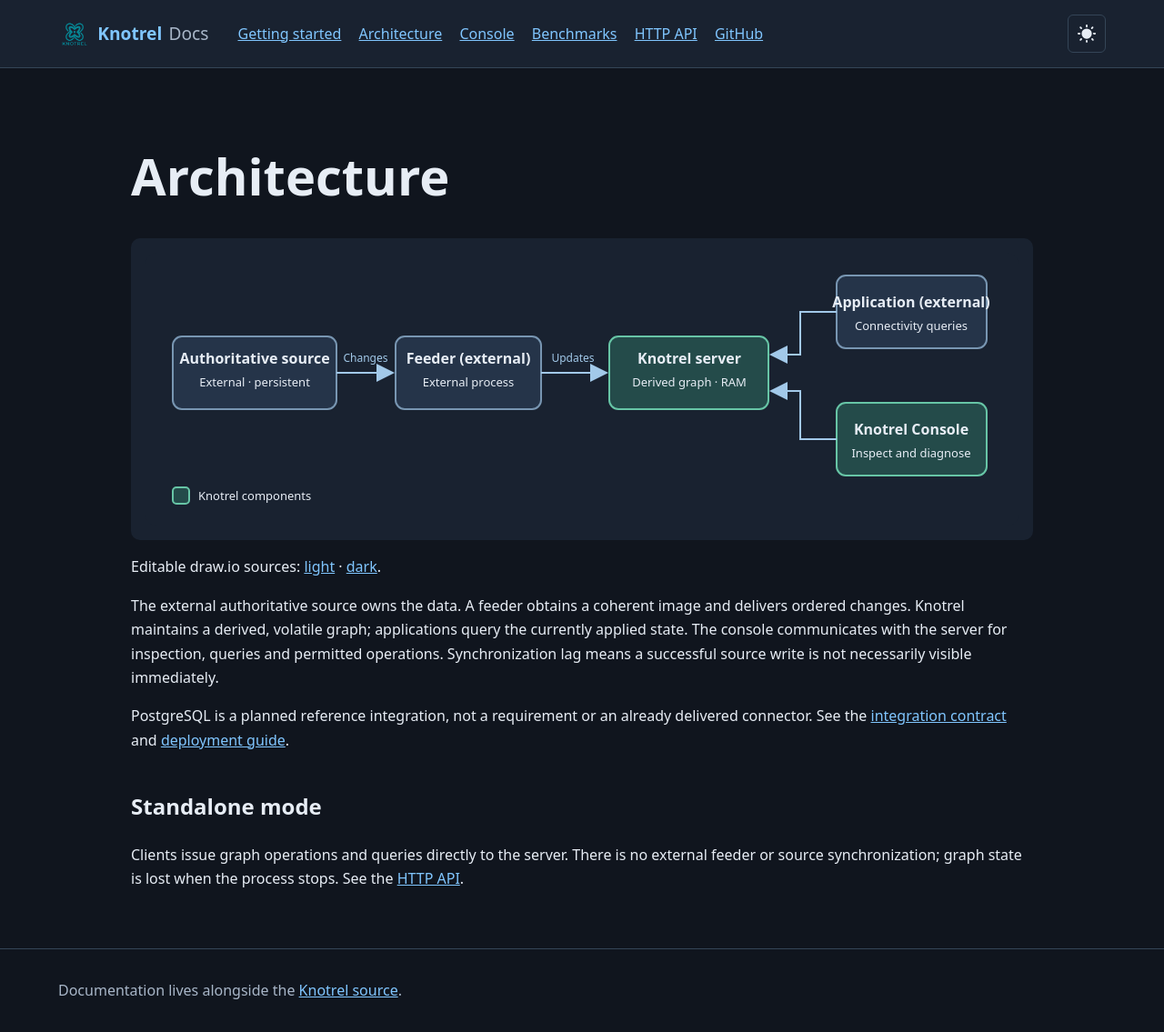
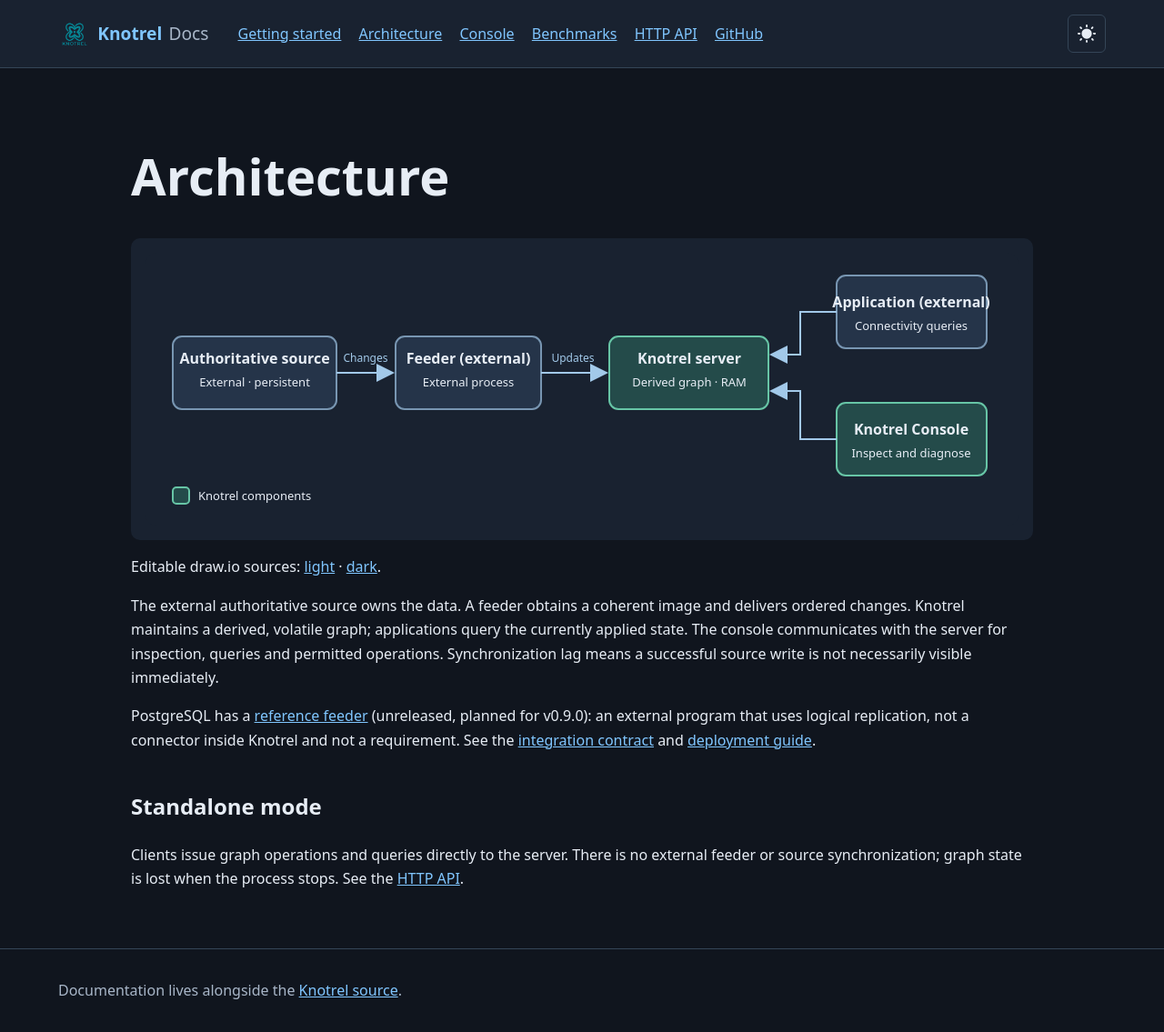
Before and after one commit to knotrel/knotrel, a Jekyll site: the page built from docs/architecture-site.md, in a window 1280 px wide. Shown: the whole page at 91% size. Built offline with Jekyll 4.4.1, drawn with Linux system fonts in a browser that asks for light colours.

Commit message:
docs(site): describe the PostgreSQL reference feeder on the architecture page
Co-Authored-By: Claude Opus 5.5 <noreply@anthropic.com>

```diff
--- a/docs/architecture-site.md
+++ b/docs/architecture-site.md
@@ -11,7 +11,7 @@ Editable draw.io sources: [light](diagrams/architecture.drawio) · [dark](diagra
 
 The external authoritative source owns the data. A feeder obtains a coherent image and delivers ordered changes. Knotrel maintains a derived, volatile graph; applications query the currently applied state. The console communicates with the server for inspection, queries and permitted operations. Synchronization lag means a successful source write is not necessarily visible immediately.
 
-PostgreSQL is a planned reference integration, not a requirement or an already delivered connector. See the [integration contract](integration-contract.md) and [deployment guide](deployment.md).
+PostgreSQL has a [reference feeder](integrations/postgresql-feeder.md) (unreleased, planned for v0.9.0): an external program that uses logical replication, not a connector inside Knotrel and not a requirement. See the [integration contract](integration-contract.md) and [deployment guide](deployment.md).
 
 ## Standalone mode
 
```
